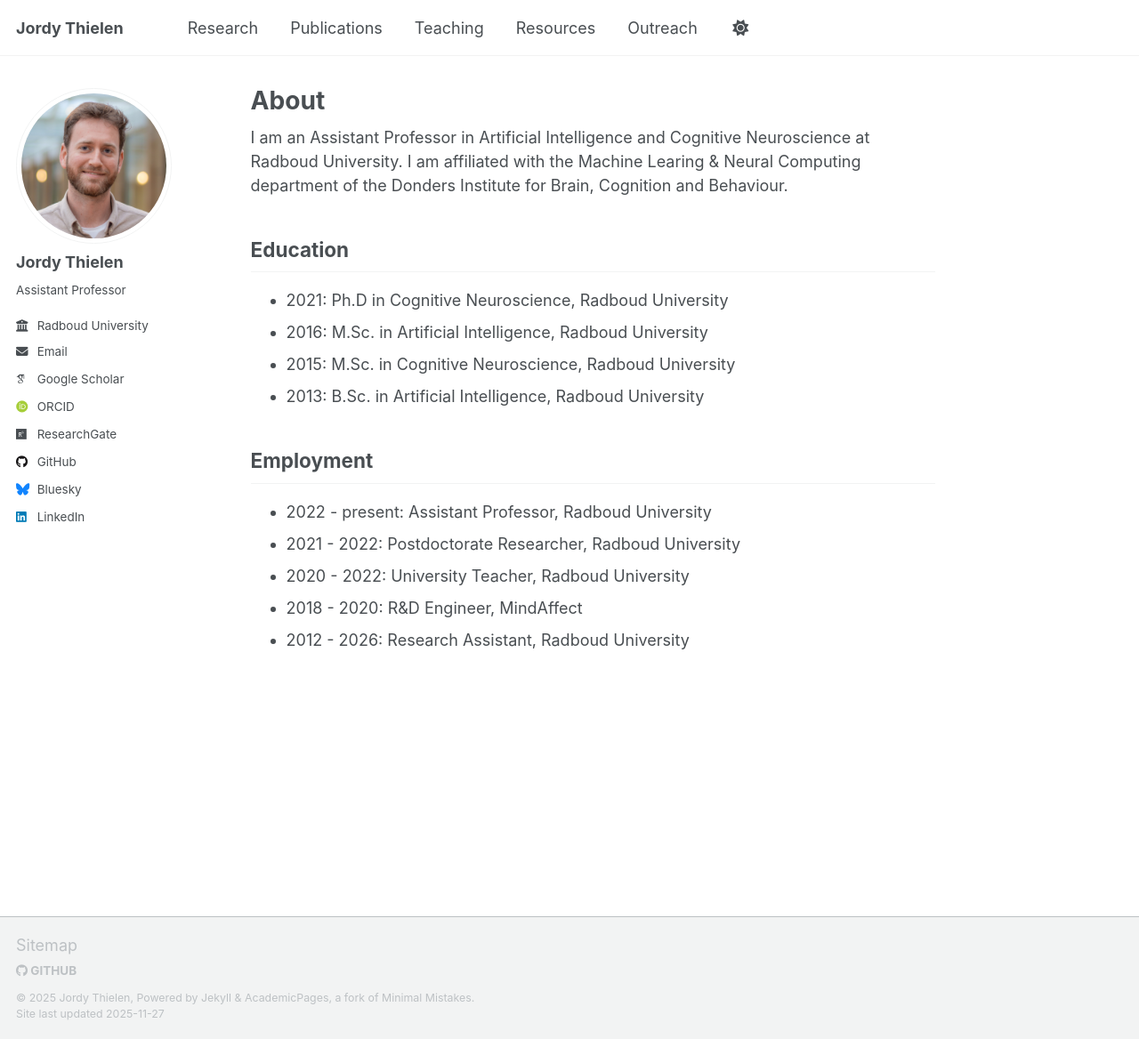
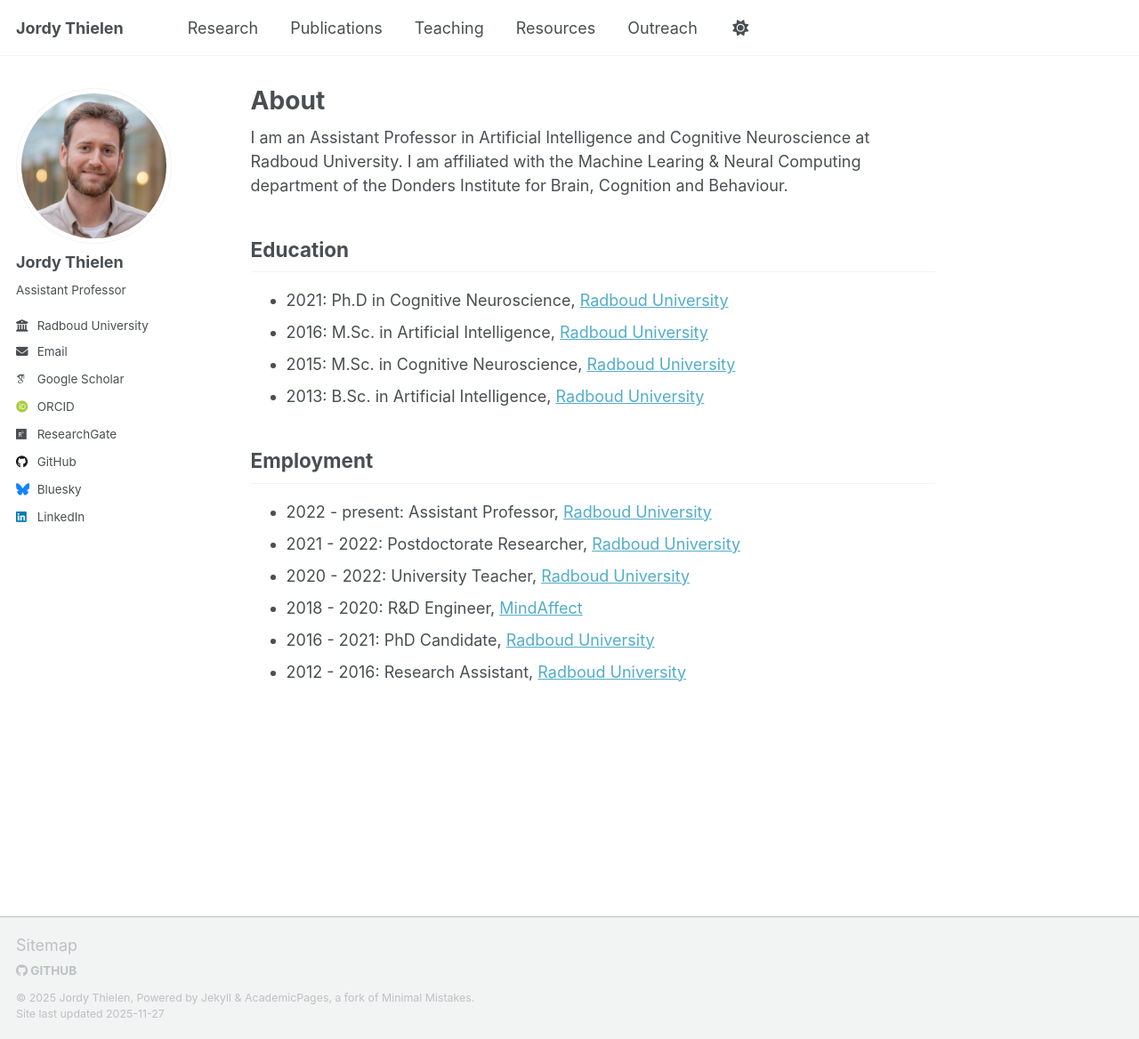
Before and after one commit to thijor/thijor, a Jekyll site: the page built from _pages/about.md, in a window 1280 px wide and 1168 px high. Shown: the whole window at 89% size. Built offline with Jekyll 4.4.1, drawn with Linux system fonts in a browser that asks for light colours; some web fonts are replaced; a script that is not in the unit is left out.

Commit message:
update about

```diff
--- a/_pages/about.md
+++ b/_pages/about.md
@@ -8,14 +8,15 @@ author_profile: true
 I am an Assistant Professor in Artificial Intelligence and Cognitive Neuroscience at Radboud University. I am affiliated with the Machine Learing & Neural Computing department of the Donders Institute for Brain, Cognition and Behaviour.
 
 ## Education
-* 2021: Ph.D in Cognitive Neuroscience, Radboud University
-* 2016: M.Sc. in Artificial Intelligence, Radboud University
-* 2015: M.Sc. in Cognitive Neuroscience, Radboud University
-* 2013: B.Sc. in Artificial Intelligence, Radboud University
+* 2021: Ph.D in Cognitive Neuroscience, [Radboud University](https://www.ru.nl/en)
+* 2016: M.Sc. in Artificial Intelligence, [Radboud University](https://www.ru.nl/en)
+* 2015: M.Sc. in Cognitive Neuroscience, [Radboud University](https://www.ru.nl/en)
+* 2013: B.Sc. in Artificial Intelligence, [Radboud University](https://www.ru.nl/en)
 
 ## Employment
-* 2022 - present: Assistant Professor, Radboud University
-* 2021 - 2022: Postdoctorate Researcher, Radboud University
-* 2020 - 2022: University Teacher, Radboud University
-* 2018 - 2020: R&D Engineer, MindAffect
-* 2012 - 2026: Research Assistant, Radboud University
+* 2022 - present: Assistant Professor, [Radboud University](https://www.ru.nl/en)
+* 2021 - 2022: Postdoctorate Researcher, [Radboud University](https://www.ru.nl/en)
+* 2020 - 2022: University Teacher, [Radboud University](https://www.ru.nl/en)
+* 2018 - 2020: R&D Engineer, [MindAffect](https://www.mindaffect.nl/)
+* 2016 - 2021: PhD Candidate, [Radboud University](https://www.ru.nl/en)
+* 2012 - 2016: Research Assistant, [Radboud University](https://www.ru.nl/en)
```
